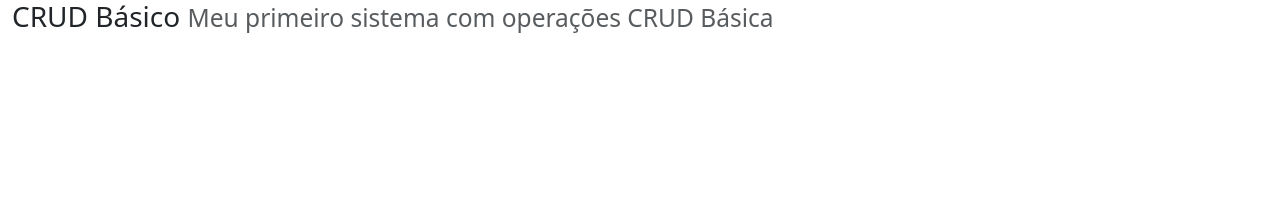
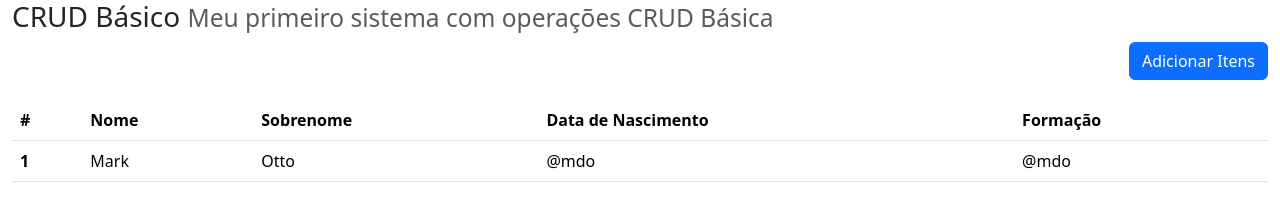
Before and after one commit to francovinicius/CRUD-tester, a plain HTML site: page index.html in a window 1280 px wide. Drawn offline with nearby package versions, Linux system fonts and the light colour scheme.

Commit message:
criando a estrutura do crud

```diff
--- a/index.html
+++ b/index.html
@@ -1,28 +1,76 @@
-<!doctype html>
+<!DOCTYPE html>
 <html lang="pt-br">
   <head>
-    <meta charset="utf-8">
-    <meta name="viewport" content="width=device-width, initial-scale=1">
+    <meta charset="utf-8" />
+    <meta name="viewport" content="width=device-width, initial-scale=1" />
     <title>CRUD Básico</title>
-    <link href="https://cdn.jsdelivr.net/npm/bootstrap@5.3.0-alpha1/dist/css/bootstrap.min.css" rel="stylesheet" integrity="sha384-GLhlTQ8iRABdZLl6O3oVMWSktQOp6b7In1Zl3/Jr59b6EGGoI1aFkw7cmDA6j6gD" crossorigin="anonymous">
-    <link rel="stylesheet" href="/assets/css/styles.css">
+    <link
+      href="https://cdn.jsdelivr.net/npm/bootstrap@5.3.0-alpha1/dist/css/bootstrap.min.css"
+      rel="stylesheet"
+      integrity="sha384-GLhlTQ8iRABdZLl6O3oVMWSktQOp6b7In1Zl3/Jr59b6EGGoI1aFkw7cmDA6j6gD"
+      crossorigin="anonymous"
+    />
+    <link rel="stylesheet" href="/assets/css/styles.css" />
   </head>
   <body>
     <div class="container-fluid">
       <div class="row">
         <div class="col-md-12">
-                <h3>CRUD Básico
-                    <small class="text-muted">Meu primeiro sistema com operações CRUD Básica</small>
+          <h3>
+            CRUD Básico
+            <small class="text-muted"
+              >Meu primeiro sistema com operações CRUD Básica</small
+            >
           </h3>
+        </div>
+      </div>
+      <div class="row">
+        <div class="col-md-12 d-grid gap-2 d-md-flex justify-content-md-end">
+          <button type="button" class="btn btn-primary">Adicionar Itens</button>
+        </div>
+      </div>
+      <div class="row" style="margin-top: 20px;">
+        <div class="col-md-12">
+            <table class="table table-hover">
+                <thead>
+                    <tr>
+                        <th scope="col">#</th>
+                        <th scope="col">Nome</th>
+                        <th scope="col">Sobrenome</th>
+                        <th scope="col">Data de Nascimento</th>
+                        <th scope="col">Formação</th>
+                    </tr>
+                </thead>
+                <tbody>
+                    <tr>
+                        <th scope="row">1</th>
+                        <td>Mark</td>
+                        <td>Otto</td>
+                        <td>@mdo</td>
+                        <td>@mdo</td>
+                    </tr>
+                </tbody>
+
+            </table>
         </div>
       </div>
     </div>
 
-
-
-    <script src="https://cdn.jsdelivr.net/npm/bootstrap@5.3.0-alpha1/dist/js/bootstrap.bundle.min.js" integrity="sha384-w76AqPfDkMBDXo30jS1Sgez6pr3x5MlQ1ZAGC+nuZB+EYdgRZgiwxhTBTkF7CXvN" crossorigin="anonymous"></script>
-    <script src="https://cdn.jsdelivr.net/npm/@popperjs/core@2.11.6/dist/umd/popper.min.js" integrity="sha384-oBqDVmMz9ATKxIep9tiCxS/Z9fNfEXiDAYTujMAeBAsjFuCZSmKbSSUnQlmh/jp3" crossorigin="anonymous"></script>
-    <script src="https://cdn.jsdelivr.net/npm/bootstrap@5.3.0-alpha1/dist/js/bootstrap.min.js" integrity="sha384-mQ93GR66B00ZXjt0YO5KlohRA5SY2XofN4zfuZxLkoj1gXtW8ANNCe9d5Y3eG5eD" crossorigin="anonymous"></script>
+    <script
+      src="https://cdn.jsdelivr.net/npm/bootstrap@5.3.0-alpha1/dist/js/bootstrap.bundle.min.js"
+      integrity="sha384-w76AqPfDkMBDXo30jS1Sgez6pr3x5MlQ1ZAGC+nuZB+EYdgRZgiwxhTBTkF7CXvN"
+      crossorigin="anonymous"
+    ></script>
+    <script
+      src="https://cdn.jsdelivr.net/npm/@popperjs/core@2.11.6/dist/umd/popper.min.js"
+      integrity="sha384-oBqDVmMz9ATKxIep9tiCxS/Z9fNfEXiDAYTujMAeBAsjFuCZSmKbSSUnQlmh/jp3"
+      crossorigin="anonymous"
+    ></script>
+    <script
+      src="https://cdn.jsdelivr.net/npm/bootstrap@5.3.0-alpha1/dist/js/bootstrap.min.js"
+      integrity="sha384-mQ93GR66B00ZXjt0YO5KlohRA5SY2XofN4zfuZxLkoj1gXtW8ANNCe9d5Y3eG5eD"
+      crossorigin="anonymous"
+    ></script>
     <script src="./assets/js/index.js"></script>
   </body>
 </html>
```
Lines whose indentation alone changed are shown as unchanged.
